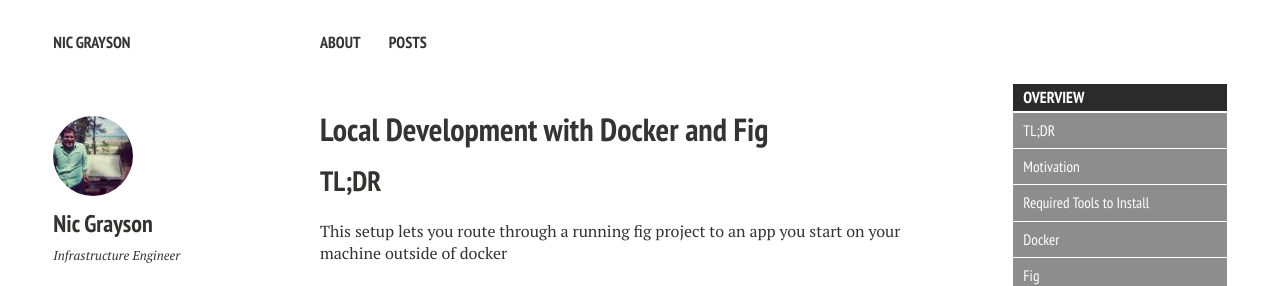
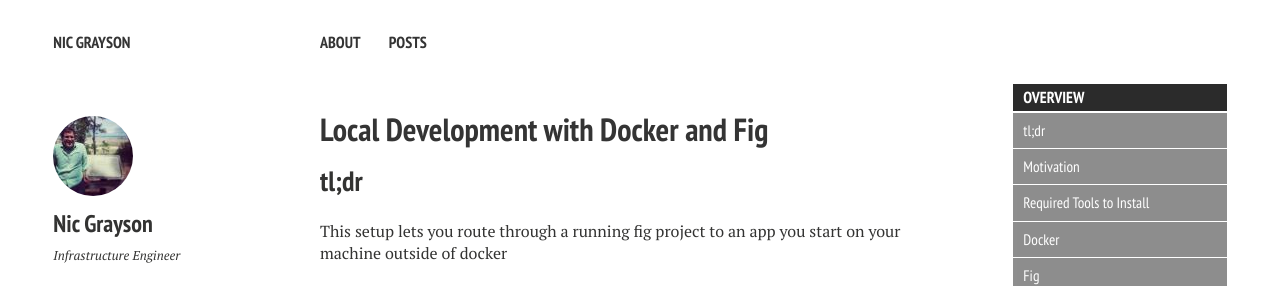
Before and after one commit to nicgrayson/nicgrayson.github.io, a Jekyll site: the page built from _posts/2014-11-10-docker-local-dev.md, in a window 1280 px wide and 900 px high, cut to the strip 0-286 px from the top of the window. Built offline with Jekyll 4.4.1, drawn with Linux system fonts in a browser that asks for light colours; nearby versions of some CDN libraries; comment, search, counter and statistics services are not loaded.

Commit message:
made title lowercase

```diff
--- a/_posts/2014-11-10-docker-local-dev.md
+++ b/_posts/2014-11-10-docker-local-dev.md
@@ -17,7 +17,7 @@
 </div>
 </section><!-- /#table-of-contents -->
 
-## TL;DR
+## tl;dr
 
 This setup lets you route through a running fig project to an app you start on your machine outside of docker
 
```
